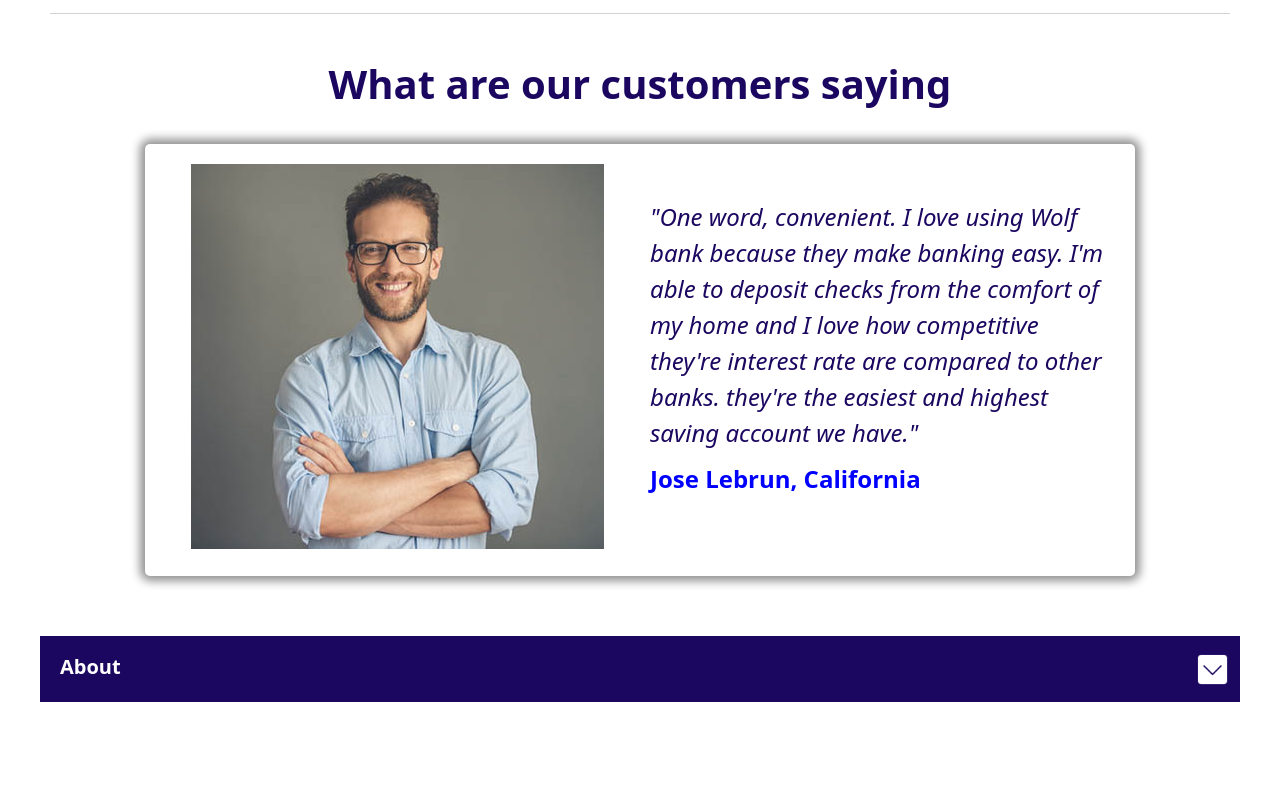
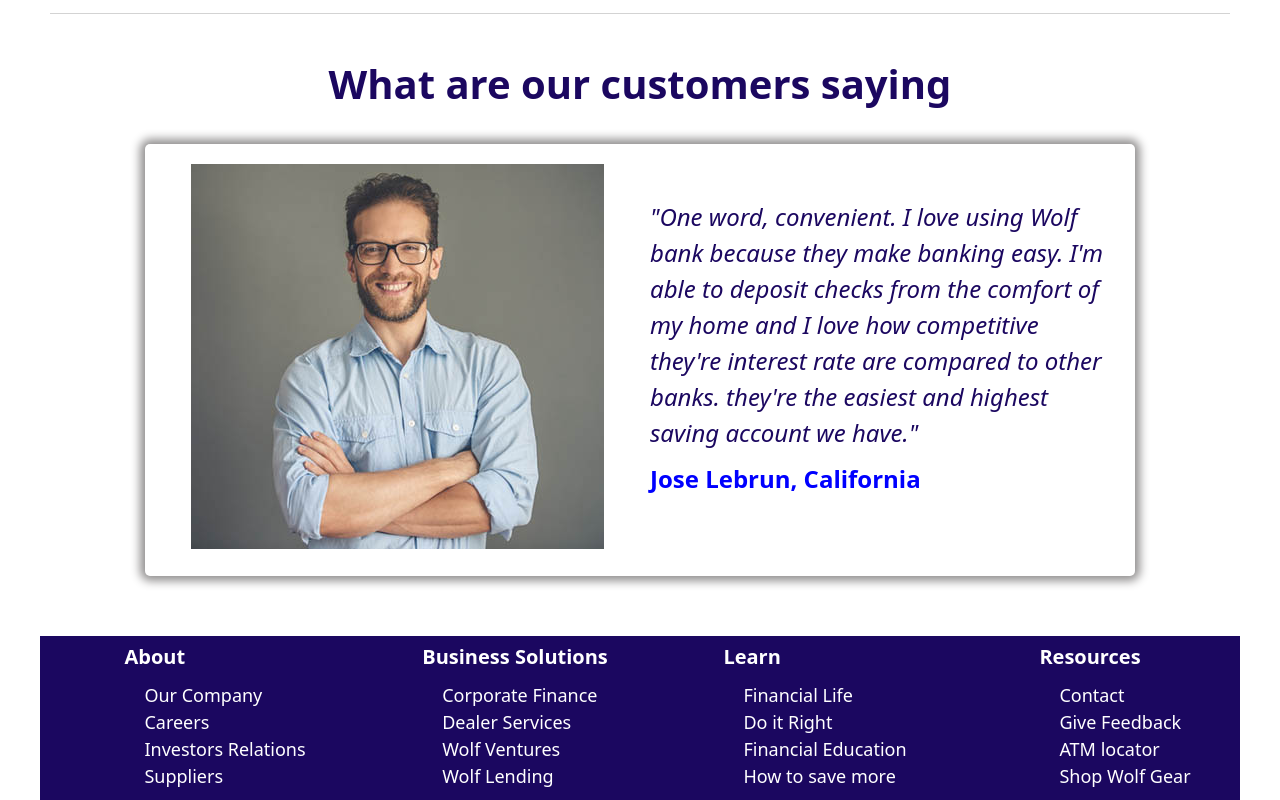
Before and after one commit to snieto10/wbank, a React (Create React App) app: page / in a window 1280 px wide. Shown: the part 2323-3123 px from the top of the page. Before the commit the page ends 3025 px from the top, so only its background shows below. Built offline with nearby package versions, Linux system fonts and the light colour scheme.

Commit message:
wolf bank is finished

```diff
--- a/src/App.css
+++ b/src/App.css
@@ -663,7 +663,7 @@ img.diff {
   grid-template-rows: 50fr auto;
   padding: 2rem;
   box-shadow: 0 0 10px 5px rgb(146, 144, 144);
-  margin: 2rem;
+  margin: 2rem 2rem 6rem 2rem;
   align-items: center;
   justify-items: center;
   gap: 2rem;
@@ -727,36 +727,66 @@ img.diff {
   justify-content: space-between;
   padding: 1rem;
   align-items: flex-start;
-  margin-top: 4rem;
+  margin-top: 0;
+  cursor: pointer;
 }
 
 .footer__icon {
   width: 35px;
   height: 35px;
   margin-top: 6px;
-  transition: transform 1s;
+  transition: transform 0.5s;
 }
 
 .footer__icon2 {
-  transform: rotate(90deg);
-  transition: transform 1s;
+  transform: rotate(-90deg);
+  transition: transform 0.5s;
 }
 
-.footer__list {
-  background-color: #008000;
+.collapsible__content {
+  max-height: 0px;
+  overflow: hidden;
+  transition: all 2s;
 }
 
-.footer__off {
+.collapsible__open {
+  max-height: 100vh;
+  overflow: auto;
+  transition: all 2s;
+}
+
+.listul {
+  background-color: var(--color-headings);
+  list-style: none;
+  color: white;
+  margin: 0;
+  padding-bottom: 1rem;
+}
+
+.back-blue {
+  background-color: var(--color-headings);
+  display: block;
+}
+
+.footer_column {
+  grid-template-columns: 25fr 25fr 25fr 25fr;
+  grid-template-rows: auto;
+  align-items: center;
+  justify-items: center;
+  background-color: var(--color-headings);
   display: none;
 }
 
-.footer__ul {
-  list-style: none;
-  margin-top: 0;
-  color: white;
-  background-color: var(--color-headings);
-  font-size: 1.8rem;
-  padding-top: 0;
-  padding-bottom: 1rem;
-  transition: 1s;
+.listli-c {
+  padding-left: 3rem;
 }
+
+@media screen and (min-width: 900px) {
+  .back-blue {
+    display: none;
+  }
+
+  .footer_column {
+    display: grid;
+  }
+}
--- a/src/components/footer.jsx
+++ b/src/components/footer.jsx
@@ -4,20 +4,57 @@ import chevron from "../images/chevron.png";
 
 export default function Footer(props) {
   const [about, setAbout] = useState(false);
+  const [business, setBusiness] = useState(false);
+  const [learn, setLearn] = useState(false);
+  const [resources, setResources] = useState(false);
 
   let handleClick = () => {
     about === false ? setAbout(true) : setAbout(false);
   };
+  let handleClick1 = () => {
+    business === false ? setBusiness(true) : setBusiness(false);
+  };
+  let handleClick2 = () => {
+    learn === false ? setLearn(true) : setLearn(false);
+  };
+  let handleClick3 = () => {
+    resources === false ? setResources(true) : setResources(false);
+  };
 
-  let footer1 = about === false ? "footer__list footer__off" : "footer__list";
+  let footer1 =
+    about === false
+      ? "collapsible__content"
+      : "collapsible__content collapsible__open";
+
+  let footer2 =
+    business === false
+      ? "collapsible__content"
+      : "collapsible__content collapsible__open";
+
+  let footer3 =
+    learn === false
+      ? "collapsible__content"
+      : "collapsible__content collapsible__open";
+
+  let footer4 =
+    resources === false
+      ? "collapsible__content"
+      : "collapsible__content collapsible__open";
 
   let footerIcon =
     about === false ? "footer__icon" : "footer__icon footer__icon2";
+  let footerIcon1 =
+    business === false ? "footer__icon" : "footer__icon footer__icon2";
+  let footerIcon2 =
+    learn === false ? "footer__icon" : "footer__icon footer__icon2";
+  let footerIcon3 =
+    resources === false ? "footer__icon" : "footer__icon footer__icon2";
 
   return (
     <>
       <div className="container">
-        <footer className="footer">
+        <div className="back-blue">
+          <div className="footer" onClick={handleClick}>
             <h3
               style={{
                 color: "white",
@@ -28,16 +65,153 @@ export default function Footer(props) {
             >
               About
             </h3>
-          <img onClick={handleClick} src={chevron} className={footerIcon}></img>
-        </footer>
-        <footer className={footer1}>
-          <ul className="footer__ul">
-            <li>Our Company</li>
-            <li>Careers</li>
-            <li>Investors Relations</li>
-            <li>Supliers</li>
+            <img src={chevron} className={footerIcon}></img>
+          </div>
+          <div className={footer1}>
+            <ul className="listul">
+              <li className="listli">Our Company</li>
+              <li className="listli">Careers</li>
+              <li className="listli">Investors Relations</li>
+              <li className="listli">Supliers</li>
             </ul>
-        </footer>
+          </div>
+          <div className="footer" onClick={handleClick1}>
+            <h3
+              style={{
+                color: "white",
+                marginTop: "6px",
+                fontSize: "2rem",
+                marginLeft: "1rem",
+              }}
+            >
+              Business Solutions
+            </h3>
+            <img src={chevron} className={footerIcon1}></img>
+          </div>
+          <div className={footer2}>
+            <ul className="listul">
+              <li className="listli">Corporate Finance</li>
+              <li className="listli">Dealer Services</li>
+              <li className="listli">Wolf Ventures</li>
+              <li className="listli">Wolf Lending</li>
+            </ul>
+          </div>
+          <div className="footer" onClick={handleClick2}>
+            <h3
+              style={{
+                color: "white",
+                marginTop: "6px",
+                fontSize: "2rem",
+                marginLeft: "1rem",
+              }}
+            >
+              Learn
+            </h3>
+            <img src={chevron} className={footerIcon2}></img>
+          </div>
+          <div className={footer3}>
+            <ul className="listul">
+              <li className="listli">Financial Life</li>
+              <li className="listli">Do it Right</li>
+              <li className="listli">Financial Education</li>
+            </ul>
+          </div>
+          <div className="footer" onClick={handleClick3}>
+            <h3
+              style={{
+                color: "white",
+                marginTop: "6px",
+                fontSize: "2rem",
+                marginLeft: "1rem",
+              }}
+            >
+              Resources
+            </h3>
+            <img src={chevron} className={footerIcon3}></img>
+          </div>
+          <div className={footer4}>
+            <ul className="listul">
+              <li className="listli">Contact</li>
+              <li className="listli">Give Feedback</li>
+              <li className="listli">ATM Locator</li>
+              <li className="listli">Shop Wolf Gear</li>
+            </ul>
+          </div>
+        </div>
+        <div className="footer_column">
+          <div className="column1">
+            <ul className="listul">
+              <h3
+                style={{
+                  color: "white",
+                  marginTop: "6px",
+                  fontSize: "2rem",
+                  marginLeft: "1rem",
+                }}
+              >
+                About
+              </h3>
+              <li className="listli-c">Our Company</li>
+              <li className="listli-c">Careers</li>
+              <li className="listli-c">Investors Relations</li>
+              <li className="listli-c">Suppliers</li>
+            </ul>
+          </div>
+          <div className="column2">
+            <ul className="listul">
+              <h3
+                style={{
+                  color: "white",
+                  marginTop: "6px",
+                  fontSize: "2rem",
+                  marginLeft: "1rem",
+                }}
+              >
+                Business Solutions
+              </h3>
+              <li className="listli-c">Corporate Finance</li>
+              <li className="listli-c">Dealer Services</li>
+              <li className="listli-c">Wolf Ventures</li>
+              <li className="listli-c">Wolf Lending</li>
+            </ul>
+          </div>
+          <div className="column3">
+            <ul className="listul">
+              <h3
+                style={{
+                  color: "white",
+                  marginTop: "6px",
+                  fontSize: "2rem",
+                  marginLeft: "1rem",
+                }}
+              >
+                Learn
+              </h3>
+              <li className="listli-c">Financial Life</li>
+              <li className="listli-c">Do it Right</li>
+              <li className="listli-c">Financial Education</li>
+              <li className="listli-c">How to save more</li>
+            </ul>
+          </div>
+          <div className="column4">
+            <ul className="listul">
+              <h3
+                style={{
+                  color: "white",
+                  marginTop: "6px",
+                  fontSize: "2rem",
+                  marginLeft: "1rem",
+                }}
+              >
+                Resources
+              </h3>
+              <li className="listli-c">Contact</li>
+              <li className="listli-c">Give Feedback</li>
+              <li className="listli-c">ATM locator</li>
+              <li className="listli-c">Shop Wolf Gear</li>
+            </ul>
+          </div>
+        </div>
       </div>
     </>
   );
```
Lines whose indentation alone changed are shown as unchanged.
